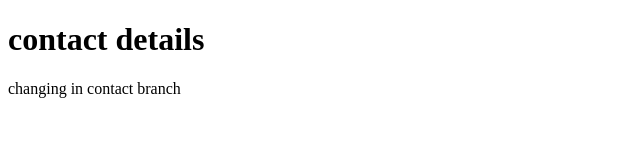
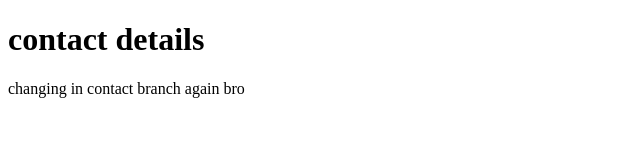
Before and after one commit to amn-rxmgharia/learning-git, a plain HTML site: page contact.html in a window 1280 px wide. Shown: the full height of the page, 0-640 px from the left. Drawn offline with Linux system fonts and the light colour scheme.

Commit message:
Update contact.html

```diff
--- a/contact.html
+++ b/contact.html
@@ -7,6 +7,6 @@
 </head>
 <body>
     <h1>contact details</h1>
-    <p>changing in contact branch</p>
+    <p>changing in contact branch again bro</p>
 </body>
 </html>
```
